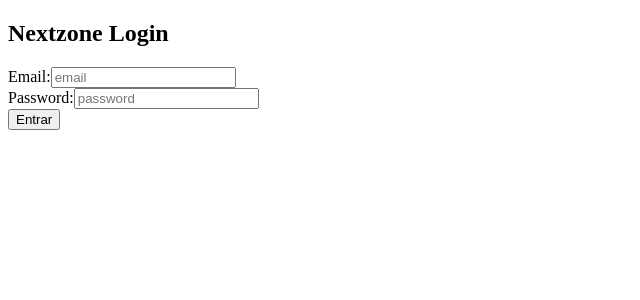
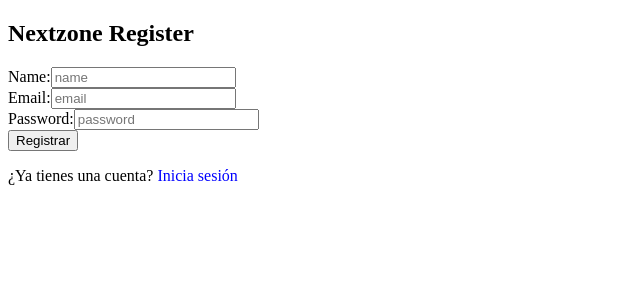
Before and after one commit to Brunodelcanto/nextzone-stockapp-frontend, a React (Vite) app: page /register in a window 1280 px wide. Before the commit this address led to /login. Shown: the top 300 px of the page, without its empty margins (0-640 px from the left). Built offline with nearby package versions, Linux system fonts and the light colour scheme.

Commit message:
register implementation

```diff
--- a/src/App.tsx
+++ b/src/App.tsx
@@ -1,12 +1,14 @@
 import { BrowserRouter, Routes, Route, Navigate } from "react-router-dom";
 import Login from './pages/Login/Login'
 import ProtectedRoute from './components/protectedRoute/ProtectedRoute';
+import Register from "./pages/Register/Register";
 
 function App() {
   return (
     <BrowserRouter>
       <Routes>
         {/* RUTA PÚBLICA */}
+        <Route path="/register" element={<Register />} />
         <Route path="/login" element={<Login />} />
 
         {/* RUTAS PRIVADAS */}
--- a/src/pages/Login/Login.tsx
+++ b/src/pages/Login/Login.tsx
@@ -94,6 +94,9 @@
           Entrar
         </button>
       </form>
+      <div>
+        <p>¿No tienes una cuenta? <span style={{ color: 'blue', cursor: 'pointer' }} onClick={() => navigate('/register')}>Regístrate</span></p>
+      </div>
     </section>
   );
 };
--- /dev/null
+++ b/src/pages/Register/Register.tsx
@@ -0,0 +1,110 @@
+import { useNavigate } from "react-router-dom";
+import { useAuth } from "../../context/AuthContext";
+import { useState } from "react";
+import { useForm } from "react-hook-form";
+import Joi from "joi";
+import { joiResolver } from "@hookform/resolvers/joi";
+import axios from "axios";
+
+
+type RegisterFormInputs = {
+    name: string;
+    email: string;
+    password: string;
+}
+
+const validationSchema = Joi.object<RegisterFormInputs>({
+    name: Joi.string().min(3).max(30).required().messages({
+        "string.base": "Name must be a string",
+        "string.empty": "Name is required",
+}),
+email: Joi.string().pattern(/^[^\s@]+@[^\s@]+\.[^\s@]+$/).min(3).max(30).required().messages({
+        "string.base": "Email must be a string",
+        "string.empty": "Email is required",
+        "any.required": "Email is required",
+        "string.min": "Email must be at least 3 characters long",
+        "string.max": "Email must be at most 30 characters long",
+        "string.pattern.base": "Email must be a valid email address",
+    }),
+   password: Joi.string().min(6).max(30).required().messages({
+        "string.base": "Password must be a string",
+        "string.empty": "Password is required",
+        "any.required": "Password is required",
+        "string.min": "Password must be at least 6 characters long",
+        "string.max": "Password must be at most 30 characters long",
+    })
+})
+
+const Register = () => {
+    const { login } = useAuth();
+    const navigate = useNavigate();
+    const [apiError, setApiError] = useState<string | null>(null);
+
+    const {
+        register,
+        handleSubmit,
+        formState: { errors },
+    } = useForm<RegisterFormInputs>({
+        resolver: joiResolver(validationSchema),
+    });
+
+    const handleRegister = async (formData: RegisterFormInputs) => {
+        setApiError(null);
+
+        try {
+            const response = await axios.post("http://localhost:3000/api/users/register", formData)
+
+            const { user, token } = response.data;
+
+            if (user && token) {
+                login(token, user);
+                navigate('/dashboard');
+            } else {
+                setApiError("Answer from server is missing user or token");
+            }
+        } catch (err) {
+            if (axios.isAxiosError(err)) {
+                setApiError(err.response?.data?.message || "Error in registration");
+            }
+            console.error("Complete error:", err);
+        }
+    }
+
+    return (
+        <section>
+            <form onSubmit={handleSubmit(handleRegister)}>
+                <h2>Nextzone Register</h2>
+                {apiError && (
+                    <div style={{ color: 'red', marginBottom: '10px'}}>
+                        <strong>Error:</strong> {apiError}
+                    </div>
+                )}
+
+                <div>
+                    <label>Name:</label>
+                    <input type="text" placeholder="name" {...register("name")} />
+                    {errors.name && <span>{errors.name.message}</span>}
+                </div>
+                  <div>
+                    <label>Email:</label>
+                    <input type="text" placeholder="email" {...register("email")} />
+                    {errors.email && <span>{errors.email.message}</span>}
+                </div>
+                  <div>
+                    <label>Password:</label>
+                    <input type="password" placeholder="password" {...register("password")} />
+                    {errors.password && <span>{errors.password.message}</span>}
+                </div>
+
+                <button type="submit">
+                    Registrar
+                </button>
+            </form>
+            <div>
+                <p>¿Ya tienes una cuenta? <span style={{ color: 'blue', cursor: 'pointer' }} onClick={() => navigate('/login')}>Inicia sesión</span></p>
+            </div>
+        </section>
+    )
+}
+
+export default Register;
```
Also changed, not shown: src/context/AuthContext.tsx (line endings or trailing spaces).
